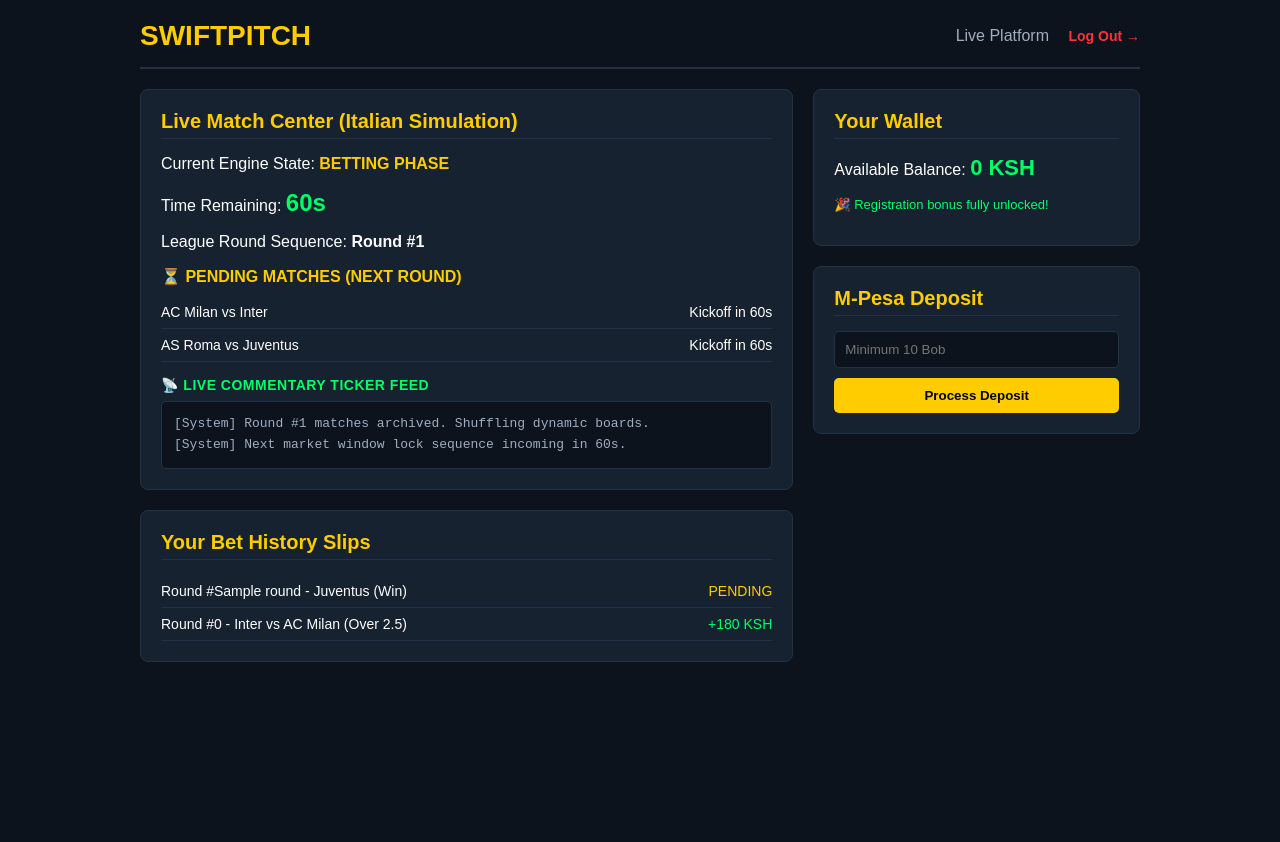
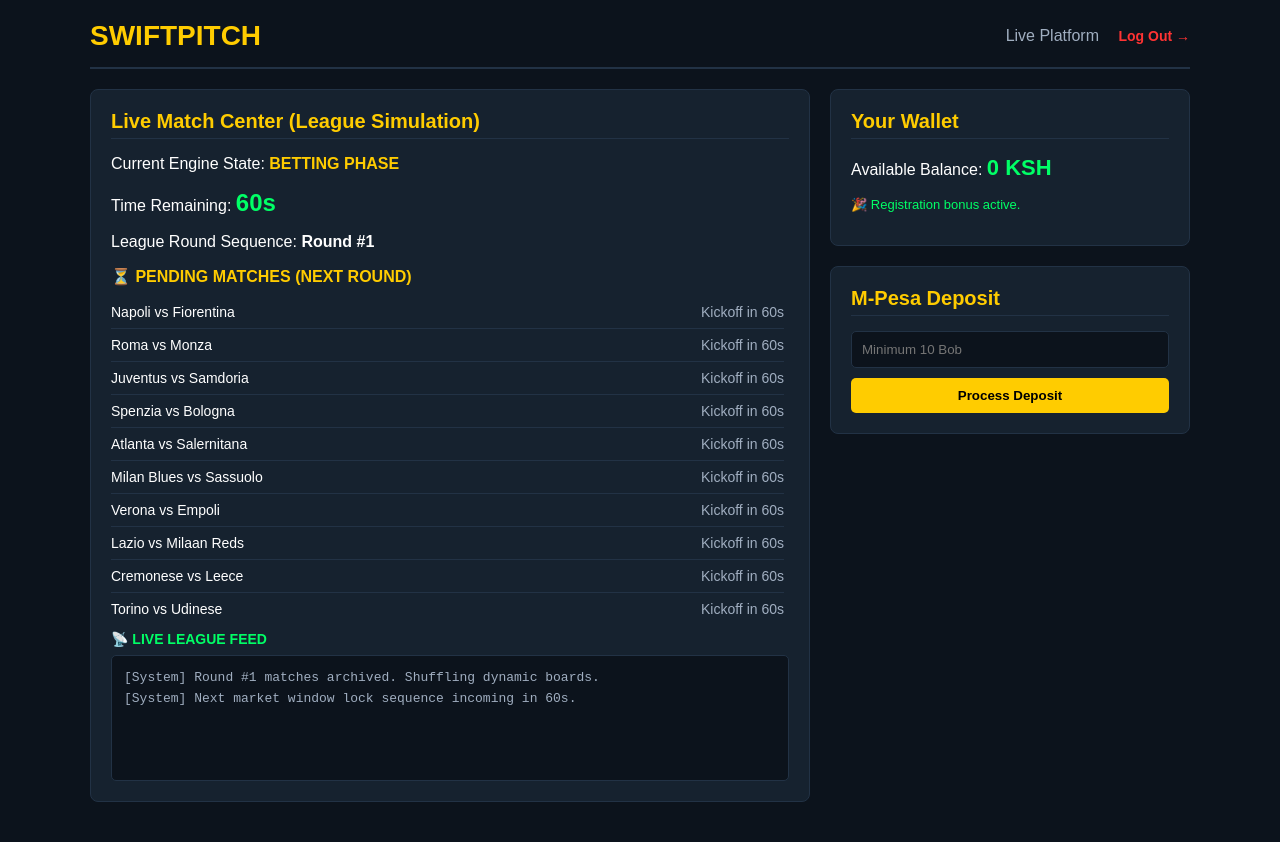
Before and after one commit to rayankanja793-art/Ceru.lean, a Flask app: template templates/index.html in a window 1280 px wide. Before the commit the page ends 662 px from the top, so only its background shows below. Run offline with Flask 3, Linux system fonts and the light colour scheme; the template is opened without the code that fills it: most values are stand-ins (such as "Sample title", 1, 10 or a date in 2020).

Commit message:
Update index.html

```diff
--- a/templates/index.html
+++ b/templates/index.html
@@ -6,7 +6,7 @@
     <title>SwiftPitch - Dashboard</title>
     <style>
         body { font-family: Arial, sans-serif; background-color: #0c131c; color: white; padding: 20px; margin: 0; }
-        .container { max-width: 1000px; margin: 0 auto; }
+        .container { max-width: 1100px; margin: 0 auto; }
         .header { display: flex; justify-content: space-between; align-items: center; border-bottom: 2px solid #223245; padding-bottom: 15px; margin-bottom: 20px; }
         h1 { color: #ffcc00; margin: 0; font-size: 28px; }
         h2 { color: #ffcc00; font-size: 20px; margin-top: 0; margin-bottom: 15px; border-bottom: 1px solid #223245; padding-bottom: 5px; }
@@ -18,9 +18,8 @@
         .alert { background-color: rgba(255, 204, 0, 0.1); border: 1px solid #ffcc00; color: #ffcc00; padding: 12px; border-radius: 5px; margin-bottom: 15px; }
         .logout-btn { color: #ff3333; text-decoration: none; font-weight: bold; font-size: 14px; }
         .bet-row { display: flex; justify-content: space-between; padding: 8px 0; border-bottom: 1px solid #223245; font-size: 14px; }
-        .admin-link { display: inline-block; background-color: #ff3333; color: white; padding: 8px 12px; border-radius: 4px; text-decoration: none; font-weight: bold; margin-bottom: 15px; }
-        /* Style for the new Live Ticker Log Feed Box */
-        .ticker-box { background-color: #0c131c; padding: 12px; border-radius: 5px; max-height: 120px; overflow-y: auto; font-family: 'Courier New', monospace; font-size: 13px; color: #a0aec0; border: 1px solid #223245; line-height: 1.6; }
+        .ticker-box { background-color: #0c131c; padding: 12px; border-radius: 5px; height: 100px; overflow-y: auto; font-family: 'Courier New', monospace; font-size: 13px; color: #a0aec0; border: 1px solid #223245; line-height: 1.6; }
+        .match-scroll-box { max-height: 320px; overflow-y: auto; padding-right: 5px; }
     </style>
 </head>
 <body>
@@ -42,36 +41,31 @@
             {% endif %}
         {% endwith %}
 
-        {% if user and user.is_admin %}
-            <a href="/admin" class="admin-link">🛠️ Go to Match Simulation Controls (Admin Only)</a>
-        {% endif %}
-
         <div class="grid">
             <div>
                 <div class="card">
-                    <h2>Live Match Center (Italian Simulation)</h2>
+                    <h2>Live Match Center (League Simulation)</h2>
                     <p>Current Engine State: <strong id="live-phase" style="color: #ffcc00;">{{ state.phase }} PHASE</strong></p>
                     <p>Time Remaining: <span class="timer" id="live-time">{{ state.time }}s</span></p>
                     <p>League Round Sequence: <strong id="live-round">Round #{{ state.round }}</strong></p>
 
                     <div style="background-color: #16222f; margin-top: 15px;">
-                        <h4 id="match-header" style="color: #ffcc00; margin: 0 0 10px 0;">⏳ PENDING MATCHES (NEXT ROUND)</h4>
-                        <div id="match-list" style="margin-bottom: 15px;">
-                            <div class="bet-row"><span>AC Milan vs Inter</span><span>Awaiting Kickoff</span></div>
-                            <div class="bet-row"><span>AS Roma vs Juventus</span><span>Awaiting Kickoff</span></div>
+                        <h4 id="match-header" style="color: #ffcc00; margin: 0 0 10px 0;">⏳ FIXTURES SCHEDULE</h4>
+
+                        <div class="match-scroll-box" id="match-list">
+                            {% for match in state.fixtures %}
+                                <div class="bet-row">
+                                    <span>{{ match.home }} vs {{ match.away }}</span>
+                                    <span>Awaiting Kickoff</span>
+                                </div>
+                            {% endfor %}
                         </div>
                     </div>
 
-                    <h4 style="color: #00ff66; margin: 15px 0 8px 0; font-size: 14px; letter-spacing: 0.5px;">📡 LIVE COMMENTARY TICKER FEED</h4>
+                    <h4 style="color: #00ff66; margin: 15px 0 8px 0; font-size: 14px;">📡 LIVE LEAGUE FEED</h4>
                     <div class="ticker-box" id="live-logs">
-                        <div>[System] Establishing connectivity sequence...</div>
+                        <div>[System] Connective synchronization ready...</div>
                     </div>
-                </div>
-
-                <div class="card">
-                    <h2>Your Bet History Slips</h2>
-                    <div class="bet-row"><span>Round #{{ state.round }} - Juventus (Win)</span><span style="color:#ffcc00;">PENDING</span></div>
-                    <div class="bet-row"><span>Round #0 - Inter vs AC Milan (Over 2.5)</span><span style="color:#00ff66;">+180 KSH</span></div>
                 </div>
             </div>
 
@@ -79,11 +73,10 @@
                 <div class="card">
                     <h2>Your Wallet</h2>
                     <p>Available Balance: <strong style="font-size: 22px; color: #00ff66;">{{ user.balance if user else 0 }} KSH</strong></p>
-
                     {% if user and not user.bonus_unlocked %}
-                        <p style="font-size: 13px; color: #ffcc00;">⚠️ Your 100 KSH bonus is locked! Deposit at least 50 KSH to unlock it.</p>
+                        <p style="font-size: 13px; color: #ffcc00;">⚠️ Deposit 50 KSH to unlock 100 KSH bonus.</p>
                     {% else %}
-                        <p style="font-size: 13px; color: #00ff66;">🎉 Registration bonus fully unlocked!</p>
+                        <p style="font-size: 13px; color: #00ff66;">🎉 Registration bonus active.</p>
                     {% endif %}
                 </div>
 
@@ -101,46 +94,53 @@
     <script>
         setInterval(function() {
             fetch('/api/state')
-                .then(response => {
-                    if (!response.ok) throw new Error('Network error');
-                    return response.json();
-                })
+                .then(response => response.json())
                 .then(data => {
                     document.getElementById('live-phase').innerText = data.phase + ' PHASE';
                     document.getElementById('live-time').innerText = data.time + 's';
                     document.getElementById('live-round').innerText = 'Round #' + data.round;
 
-                    // Dynamically update the log feed messages container quietly
+                    // Update live feed text
                     const logContainer = document.getElementById('live-logs');
                     logContainer.innerHTML = '';
                     data.logs.forEach(logLine => {
                         const row = document.createElement('div');
                         row.innerText = logLine;
-                        // Turn goal alerts bright green inside the feed box automatically
-                        if(logLine.includes('⚽ GOAL')) { row.style.color = '#00ff66'; row.style.fontWeight = 'bold'; }
                         logContainer.appendChild(row);
                     });
 
+                    // Update all 10 match fixtures rows cleanly
                     const matchHeader = document.getElementById('match-header');
                     const matchList = document.getElementById('match-list');
+                    matchList.innerHTML = '';
 
                     if (data.phase === 'PLAYING') {
                         matchHeader.innerText = '⚽ LIVE MATCHES IN PROGRESS';
                         matchHeader.style.color = '#00ff66';
-                        matchList.innerHTML = `
-                            <div class="bet-row"><span>Juventus vs AC Milan</span><strong style="color: #00ff66;">1 - 0</strong></div>
-                            <div class="bet-row"><span>Inter vs AS Roma</span><strong style="color: #00ff66;">2 - 2</strong></div>
-                        `;
+
+                        data.fixtures.forEach(match => {
+                            matchList.innerHTML += `
+                                <div class="bet-row">
+                                    <span>${match.home} vs ${match.away}</span>
+                                    <strong style="color: #00ff66;">${match.home_score} - ${match.away_score}</strong>
+                                </div>
+                            `;
+                        });
                     } else {
                         matchHeader.innerText = '⏳ PENDING MATCHES (NEXT ROUND)';
                         matchHeader.style.color = '#ffcc00';
-                        matchList.innerHTML = `
-                            <div class="bet-row"><span>AC Milan vs Inter</span><span>Kickoff in ${data.time}s</span></div>
-                            <div class="bet-row"><span>AS Roma vs Juventus</span><span>Kickoff in ${data.time}s</span></div>
-                        `;
+
+                        data.fixtures.forEach(match => {
+                            matchList.innerHTML += `
+                                <div class="bet-row">
+                                    <span>${match.home} vs ${match.away}</span>
+                                    <span style="color: #a0aec0;">Kickoff in ${data.time}s</span>
+                                </div>
+                            `;
+                        });
                     }
                 })
-                .catch(err => console.log("Waiting for engine sync data..."));
+                .catch(err => console.log("Re-syncing with league table engine..."));
         }, 1000);
     </script>
 </body>
```
